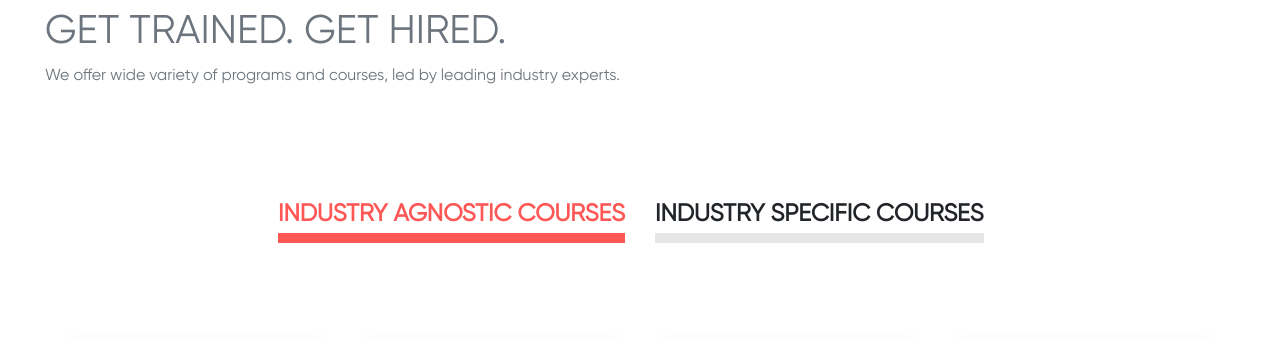
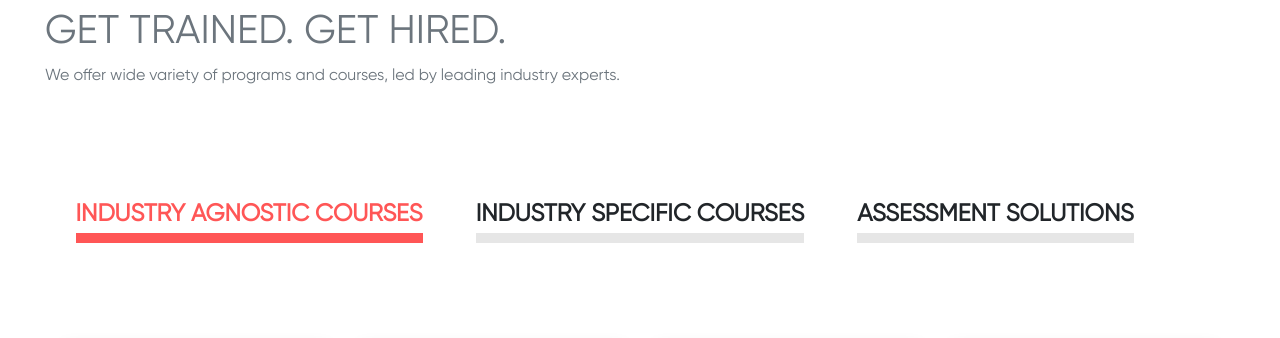
Before and after one commit to syedbilal28/forteforge, a Django app: page /events/ in a window 1280 px wide. Shown: the part 1268-1606 px from the top of the page. Run offline with Django 3.2, Linux system fonts and the light colour scheme; some libraries are stand-ins or nearby versions.

Commit message:
new category

```diff
--- a/learning/templates/learning/events.html
+++ b/learning/templates/learning/events.html
@@ -204,9 +204,15 @@
                     </div>
 
                 </div>
-                <div class="col">
+                <div class="col text-center">
                     <div class="course-choice d-inline py-2">
                         <h4 class="fw-bold d-inline">INDUSTRY SPECIFIC COURSES</h4>
+                    </div>
+                </div>
+
+                <div class="col text-left">
+                    <div class="course-choice d-inline py-2">
+                        <h4 class="fw-bold d-inline">ASSESSMENT SOLUTIONS</h4>
                     </div>
                 </div>
             </div>
```
